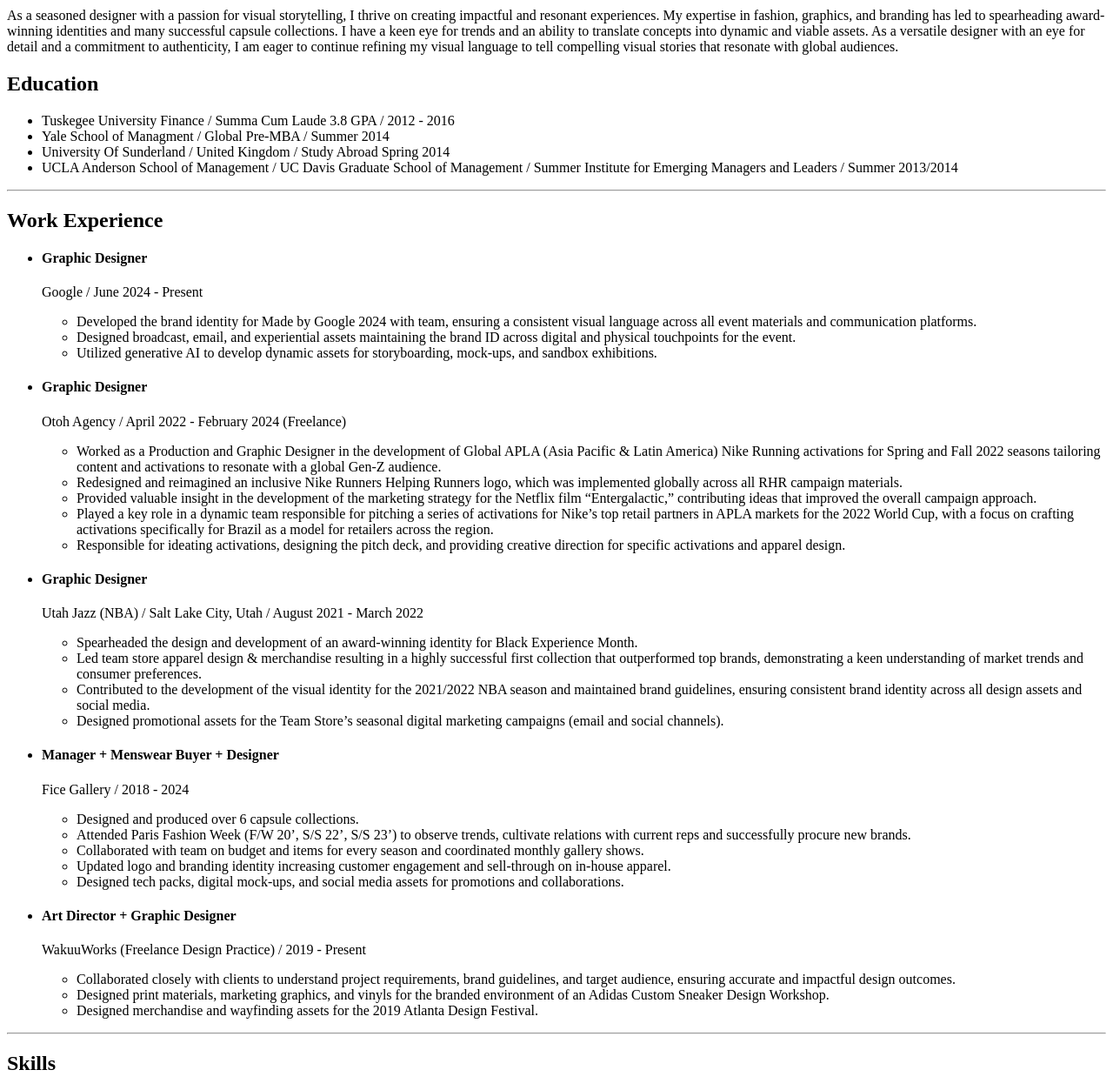
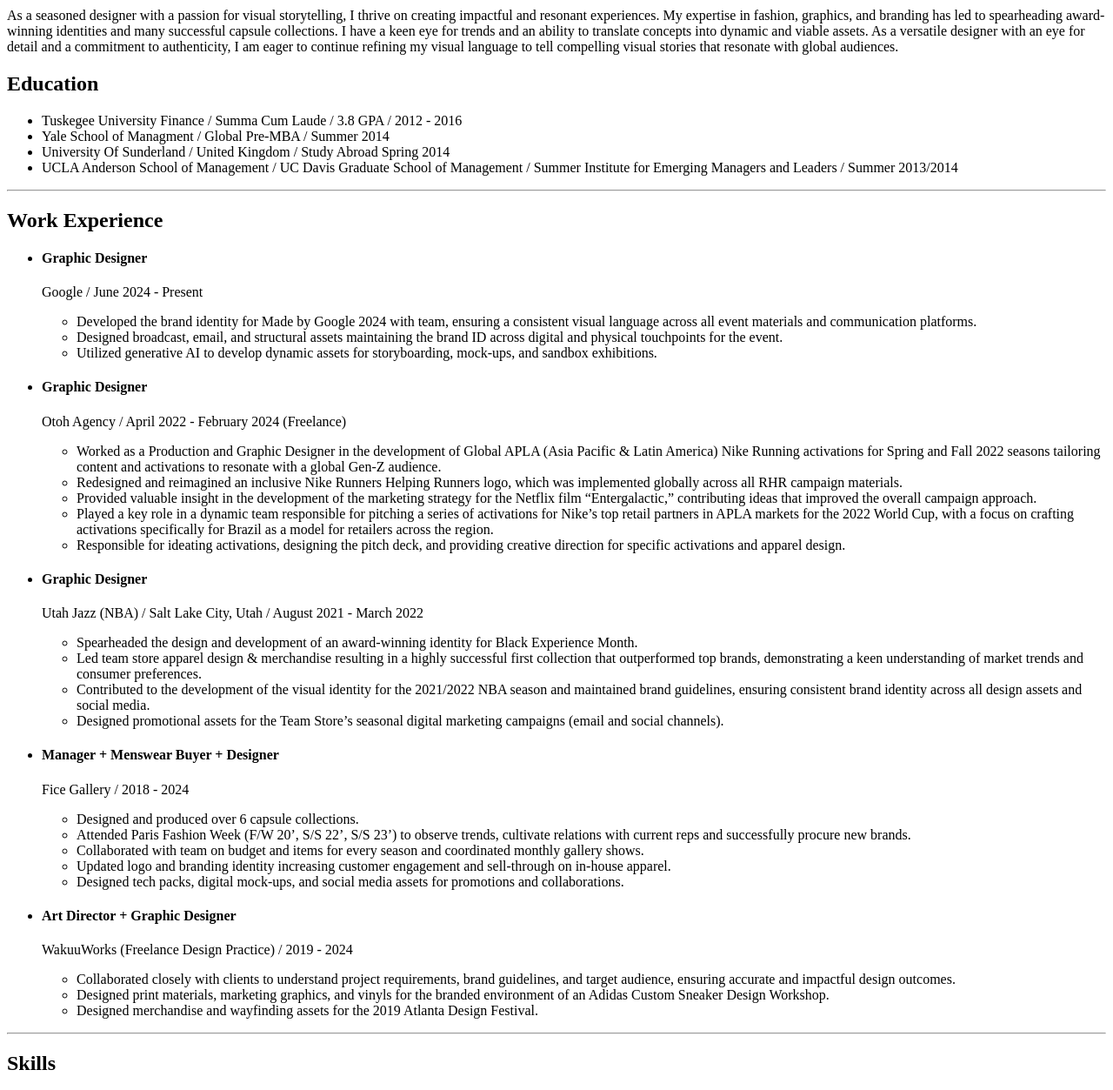
Before and after one commit to Wakuuworks/2023-Resume, a plain HTML site: page index.html in a window 1280 px wide. Shown: the part 280-1533 px from the top of the page at 87% size. Drawn offline with Linux system fonts and the light colour scheme.

Commit message:
Update index.html

```diff
--- a/index.html
+++ b/index.html
@@ -12,7 +12,7 @@
 
     <h2>Education</h2>
     <ul>
-        <li>Tuskegee University Finance / Summa Cum Laude 3.8 GPA / 2012 - 2016</li>
+        <li>Tuskegee University Finance / Summa Cum Laude / 3.8 GPA / 2012 - 2016</li>
         <li>Yale School of Managment / Global Pre-MBA / Summer 2014</li>
         <li>University Of Sunderland / United Kingdom / Study Abroad Spring 2014</li>
         <li>UCLA Anderson School of Management / UC Davis Graduate School of Management / Summer Institute for Emerging Managers and Leaders / Summer 2013/2014</li>
@@ -24,7 +24,7 @@
         <p>Google / June 2024 - Present</p>
         <ul>
             <li>Developed the brand identity for Made by Google 2024 with team, ensuring a consistent visual language across all event materials and communication platforms.</li>
-            <li>Designed broadcast, email, and experiential assets maintaining the brand ID across digital and physical touchpoints for the event.</li>
+            <li>Designed broadcast, email, and structural assets maintaining the brand ID across digital and physical touchpoints for the event.</li>
             <li>Utilized generative AI to develop dynamic assets for storyboarding, mock-ups, and sandbox exhibitions.</li>
         </ul>
 
@@ -58,7 +58,7 @@
         </ul>
 
         <li><h4>Art Director + Graphic Designer</h4></li>
-        <p>WakuuWorks (Freelance Design Practice) / 2019 - Present</p>
+        <p>WakuuWorks (Freelance Design Practice) / 2019 - 2024 </p>
         <ul>
             <li>Collaborated closely with clients to understand project requirements, brand guidelines, and target audience, ensuring accurate and impactful design outcomes.</li>
             <li>Designed print materials, marketing graphics, and vinyls for the branded environment of an Adidas Custom Sneaker Design Workshop.</li>
```
